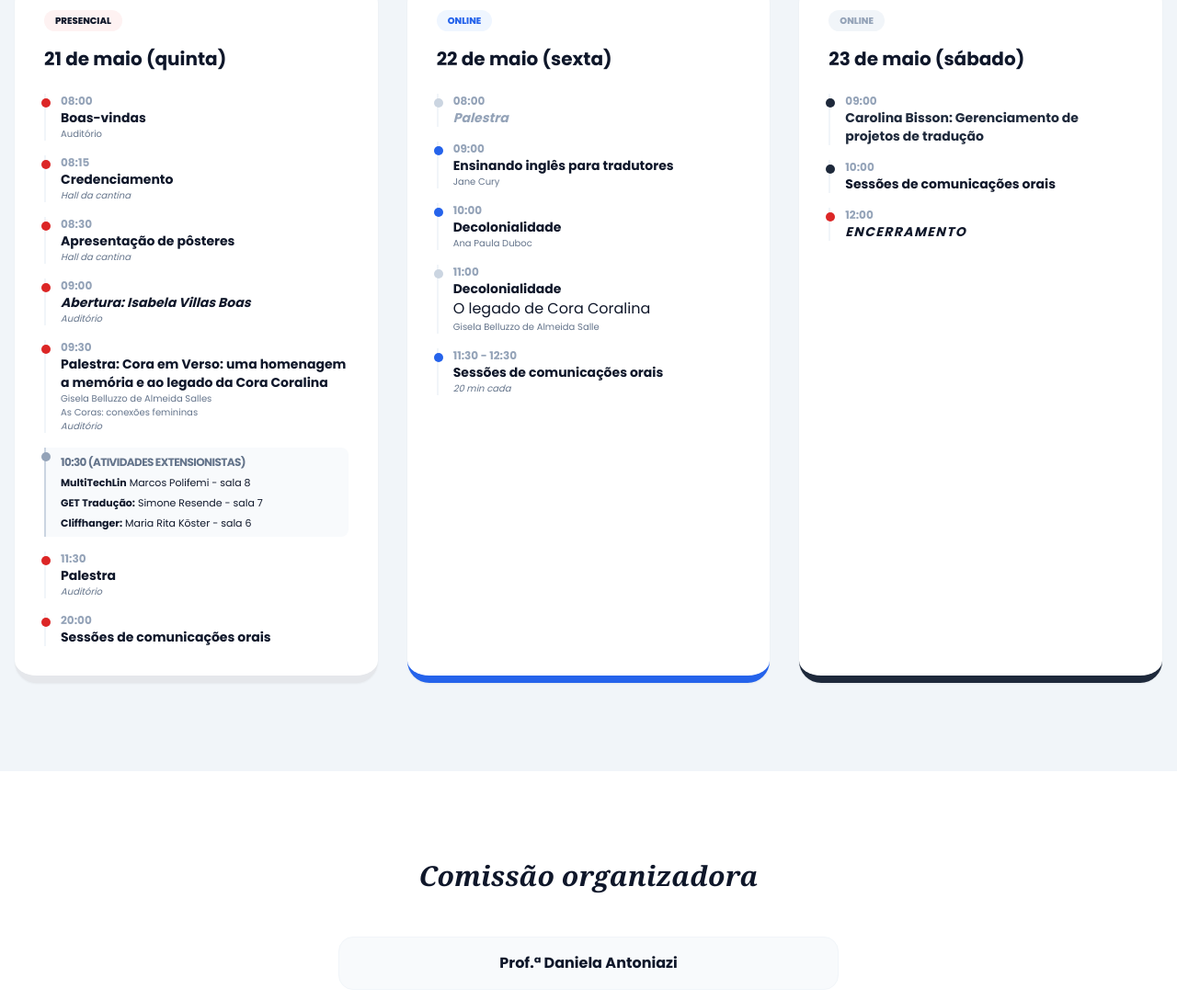
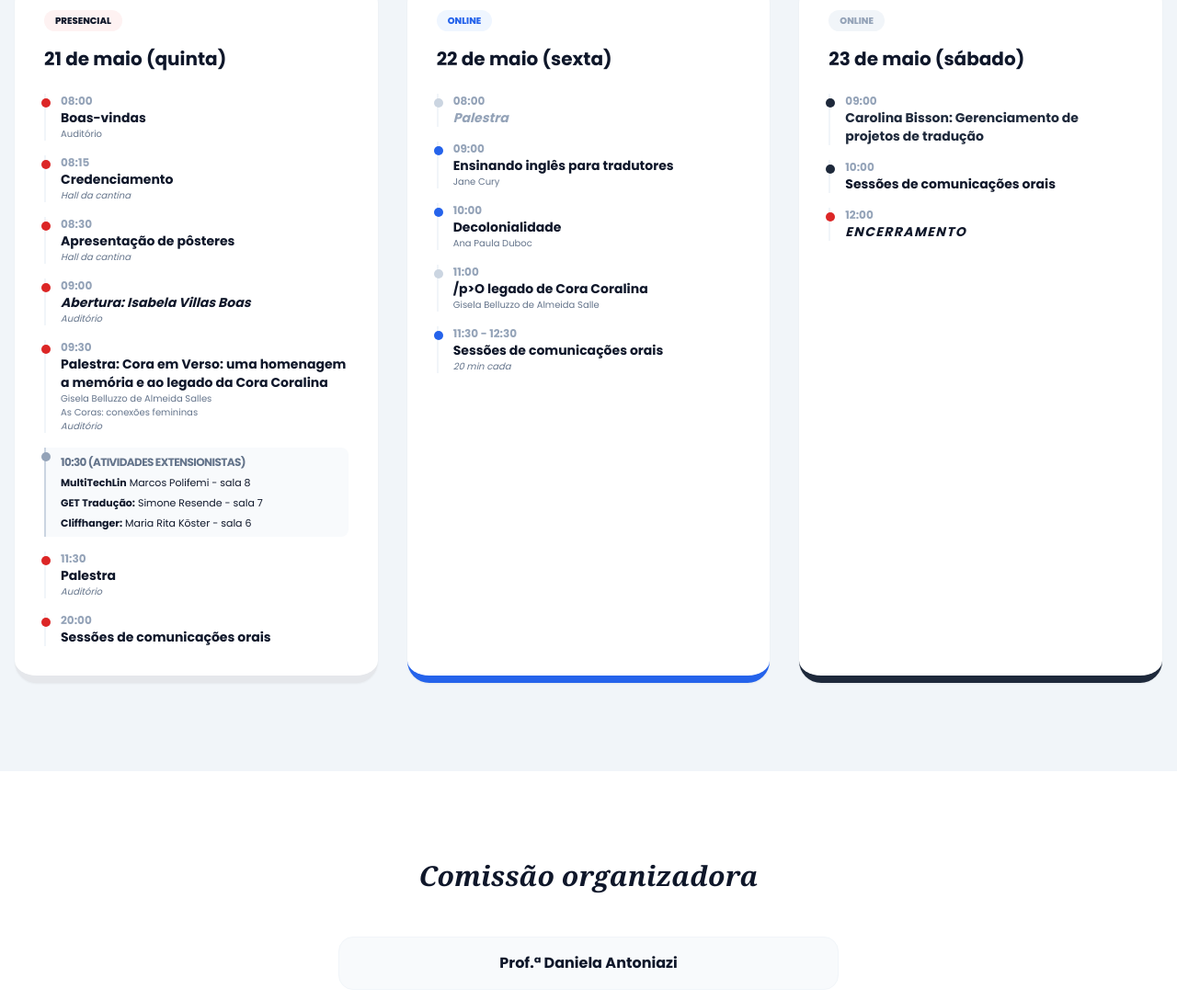
Before and after one commit to simoneresende-svg/JornadaFCI, a plain HTML site: page index.html in a window 1280 px wide. Shown: the part 1370-2458 px from the top of the page at 92% size. Drawn offline with nearby package versions, Linux system fonts and the light colour scheme; a web font is replaced by a local one.

```diff
--- a/index.html
+++ b/index.html
@@ -204,7 +204,7 @@
                             <div class="pl-4 border-l-2 border-slate-100 relative">
                                 <div class="timeline-dot bg-slate-300"></div>
                                 <p class="text-xs font-bold text-slate-400">11:00</p>
-                               <p class="text-sm font-bold">Decolonialidade</p>O legado de Cora Coralina</p>
+                               <p class="text-sm font-bold">/p>O legado de Cora Coralina</p>
 								 <p class="text-[10px] text-slate-500">Gisela Belluzzo de Almeida Salle</p>
                             </div>
                             <div class="pl-4 border-l-2 border-slate-100 relative">
```
